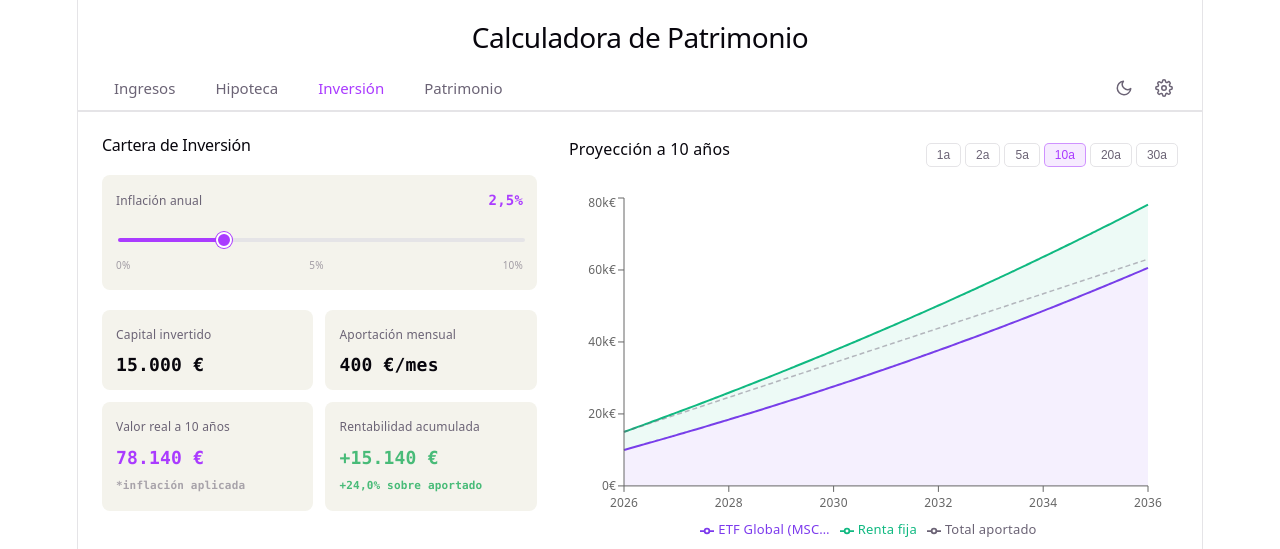
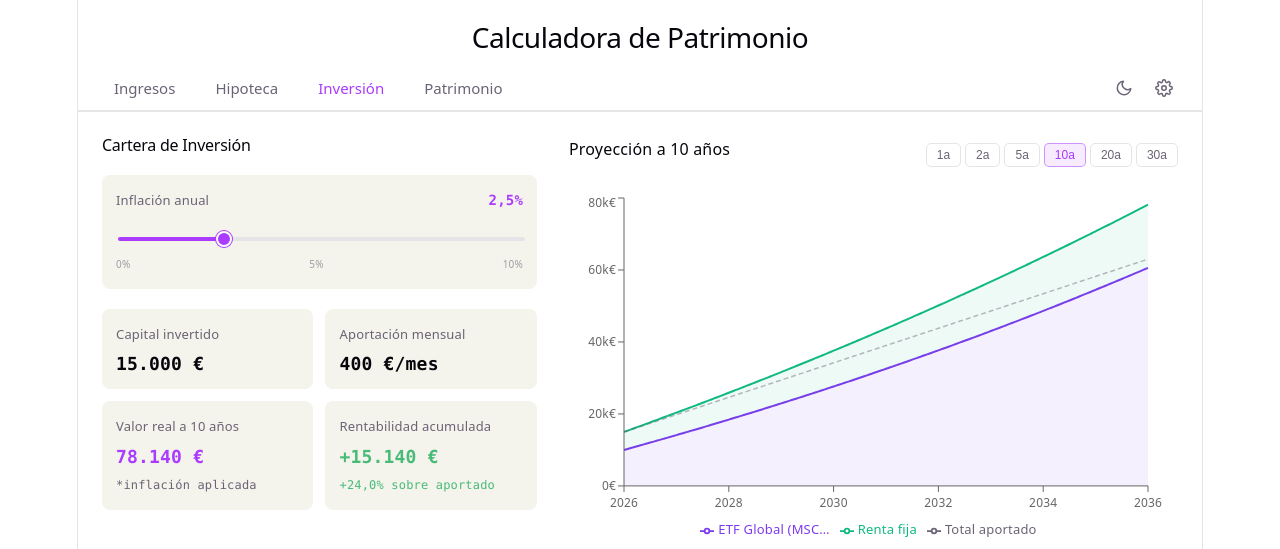
Before and after one commit to aleixRabassa/calculadora-patrimonio, a React (Vite) app: page / in a window 1280 px wide. Both pictures are taken after a click on the tab "Inversión". Shown: the top 549 px of the page. Built offline with nearby package versions, Linux system fonts and the light colour scheme.

Commit message:
feat: update font sizes and weights for inflation control and summary card details

```diff
--- a/src/components/Inversion.css
+++ b/src/components/Inversion.css
@@ -50,7 +50,8 @@
 }
 
 .inflation-control__label {
-  font-size: 12px;
+  font-size: 13px;
+  font-weight: 500;
   color: var(--text);
 }
 
@@ -122,7 +123,8 @@
 }
 
 .summary-card__label {
-  font-size: 12px;
+  font-size: 13px;
+  font-weight: 500;
   color: var(--text);
   margin-bottom: 4px;
 }
@@ -147,7 +149,9 @@
 }
 
 .summary-card__detail {
-  font-size: 11px;
+  display: block;
+  font-size: 12px;
+  font-weight: 400;
   color: var(--text);
   margin-top: 2px;
 }
--- a/src/components/Inversion.tsx
+++ b/src/components/Inversion.tsx
@@ -329,7 +329,7 @@ export function Inversion() {
               <div className="summary-card__label">Valor real a {horizonYears} {horizonYears === 1 ? 'año' : 'años'}</div>
               <div className="summary-card__value summary-card__value--accent">
                 {fmt(totalFinalValue)} €
-                <div className="summary-card__detail summary-card__detail--muted">*inflación aplicada</div>
+                <div className="summary-card__detail">*inflación aplicada</div>
               </div>
             </div>
             <div className="summary-card">
```
